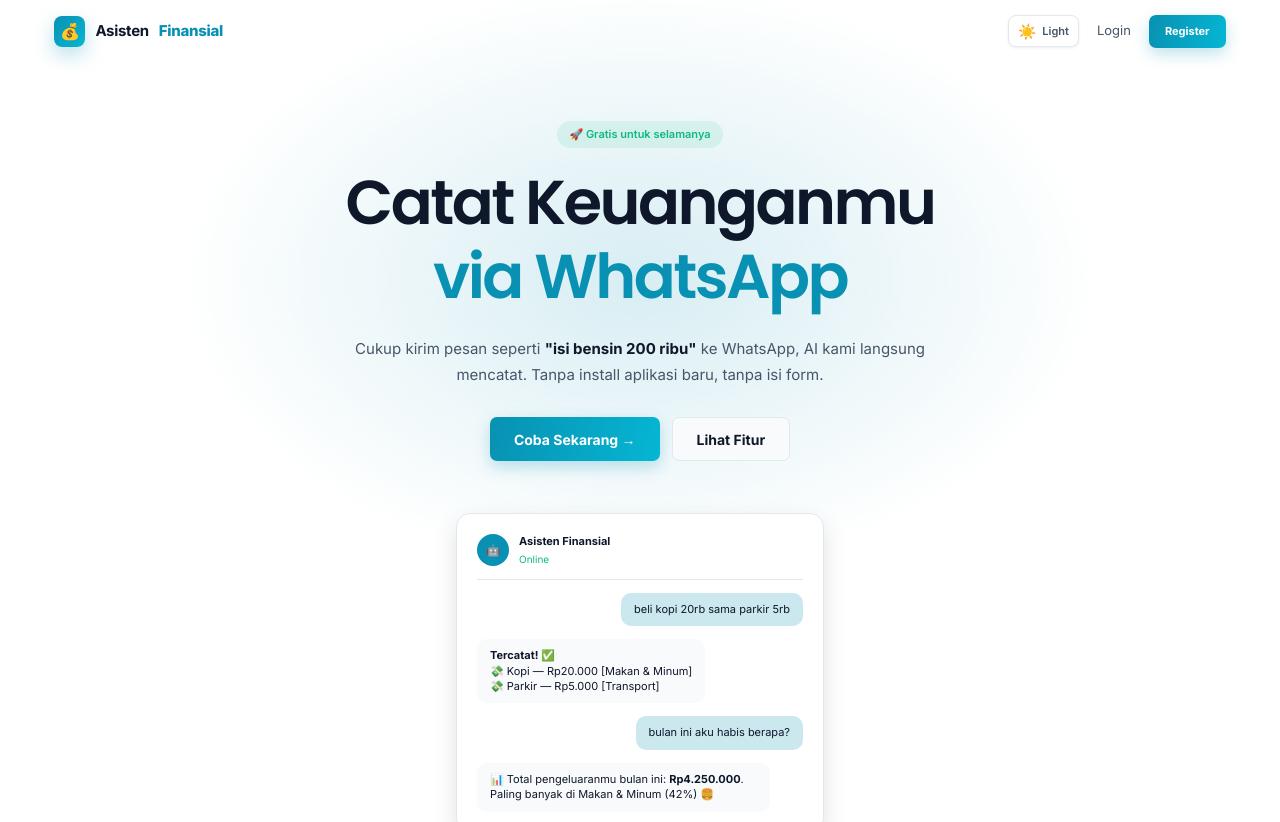
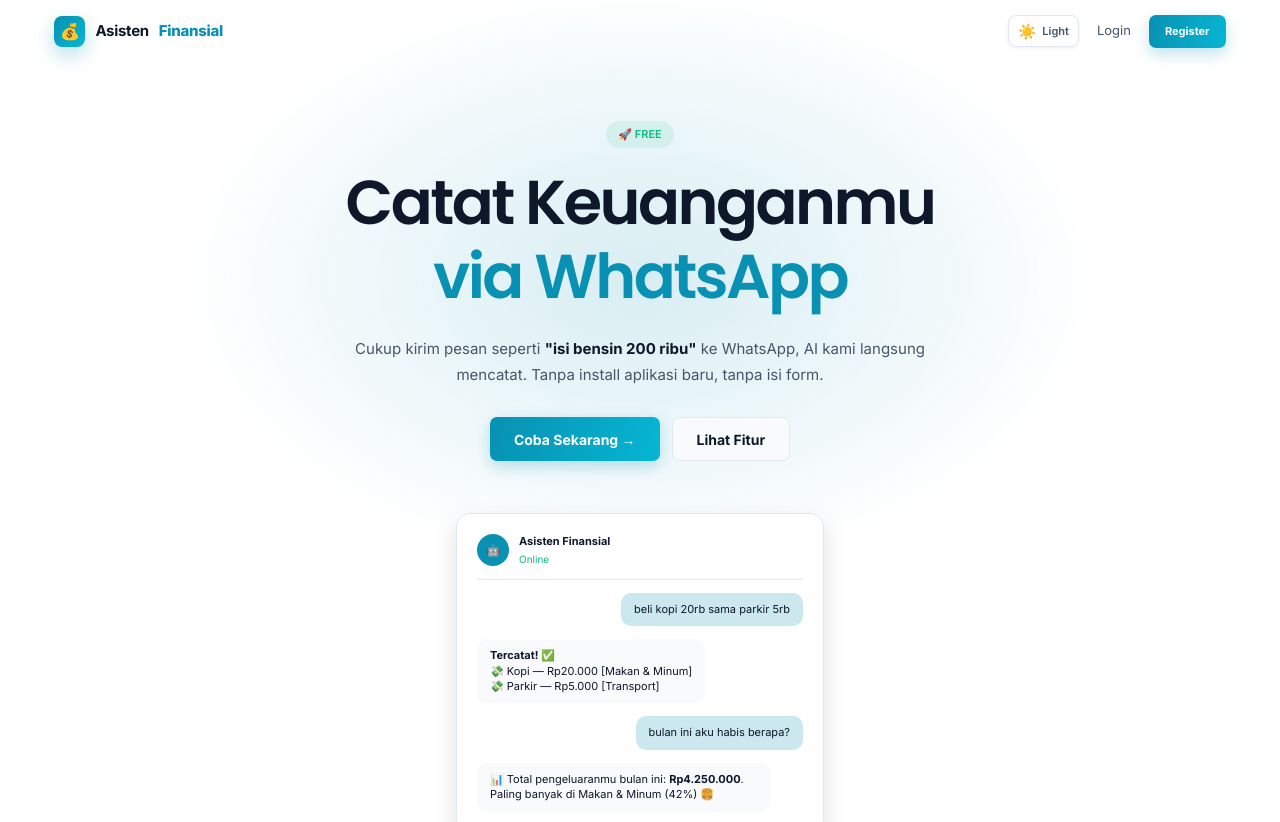
Before and after one commit to N3tmasbro/Asisten-Finansial, a Next.js app in the folder finance-app-web/: page / in a window 1280 px wide. Shown: the top 822 px of the page. Built offline with nearby package versions, Linux system fonts and the light colour scheme; no server answers.

Commit message:
Update hero eyebrow badge text to FREE

```diff
--- a/finance-app-web/app/LandingClient.js
+++ b/finance-app-web/app/LandingClient.js
@@ -43,7 +43,7 @@
 
       {/* Hero Section */}
       <section className="hero-section">
-        <span className="eyebrow">🚀 Gratis untuk selamanya</span>
+        <span className="eyebrow">🚀 FREE</span>
         <h1>
           Catat Keuanganmu
           <span>via WhatsApp</span>
```
